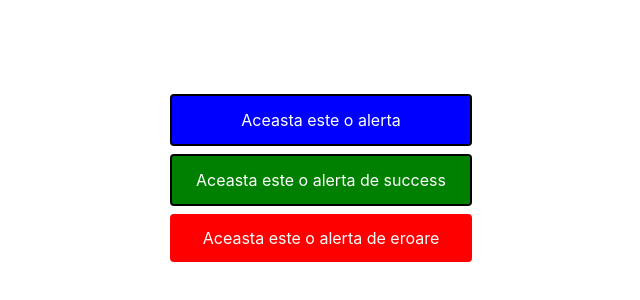
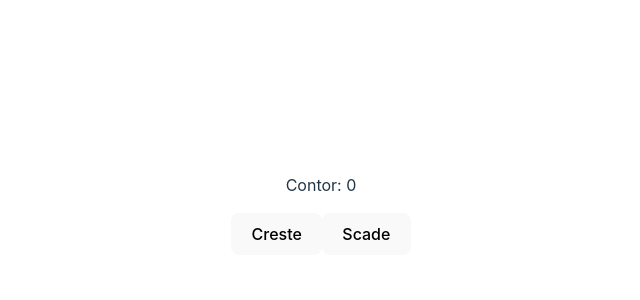
Before and after one commit to SilviuGOIT/react-fullstack-module, a React (Vite) app in the folder my-app/: page / in a window 1280 px wide. Shown: the part 194-494 px from the top of the page, without its empty margins (319-959 px from the left). Built offline with nearby package versions, Linux system fonts and the light colour scheme.

Commit message:
Lectia-3 Teorie

```diff
--- a/my-app/src/App.jsx
+++ b/my-app/src/App.jsx
@@ -1,17 +1,15 @@
 import "./App.css";
-import Alert from "./components/Alert";
+
+// import Events from "./components/Events";
+import StateExample from "./components/StateExample";
+// import SynteticEvents from "./components/SynteticEvents";
 
 function App() {
   return (
     <>
-      <Alert variant="info" isOutlined="true">
-        Aceasta este o alerta
-      </Alert>
-      <Alert variant="success" isOutlined="true">
-        Aceasta este o alerta de success
-      </Alert>
-      <Alert variant="error">Aceasta este o alerta de eroare</Alert>
-      <p className="alert">Acesta este un paragraf din App.jsx</p>
+      {/* <SynteticEvents />
+      <Events /> */}
+      <StateExample />
     </>
   );
 }
--- /dev/null
+++ b/my-app/src/components/Events.jsx
@@ -0,0 +1,26 @@
+const Events = () => {
+  const handleChange = (event) => {
+    console.log("Noua valoare", event.target.value);
+  };
+
+  const handleSubmit = (event) => {
+    event.preventDefault();
+    console.log("Formular trimis", event);
+  };
+
+  const handleMouseEnter = (event) => {
+    console.log("Event triggered", event);
+  };
+
+  return (
+    <div>
+      <input type="text" onChange={handleChange} />
+      <form onSubmit={handleSubmit}>
+        <button type="submit">Trimite</button>
+      </form>
+      <div onMouseEnter={handleMouseEnter}>Pune mouse aici</div>
+    </div>
+  );
+};
+
+export default Events;
--- /dev/null
+++ b/my-app/src/components/StateExample.jsx
@@ -0,0 +1,27 @@
+import { useState } from "react";
+
+const StateExample = () => {
+  const [count, setCount] = useState(0); // count = 0
+
+  const increaseCount = () => {
+    setCount(count + 1);
+  };
+
+  const decreaseCount = () => {
+    setCount((stateBefore) => {
+      // parametrul pe care il trimitem in callback funct din setState reprezinta state-ul care este in momentul de fata
+      console.log(stateBefore);
+      return stateBefore - 1;
+    });
+  };
+
+  return (
+    <div>
+      <p>Contor: {count}</p>
+      <button onClick={increaseCount}>Creste</button>
+      <button onClick={decreaseCount}>Scade</button>
+    </div>
+  );
+};
+
+export default StateExample;
--- /dev/null
+++ b/my-app/src/components/SynteticEvents.jsx
@@ -0,0 +1,14 @@
+const SynteticEvents = () => {
+  const handleClick = (e) => {
+    console.log("Event triggered", e);
+  };
+
+  return (
+    <div>
+      <p onClick={handleClick}>Text</p>
+      <button onClick={handleClick}>Button</button>
+    </div>
+  );
+};
+
+export default SynteticEvents;
```
